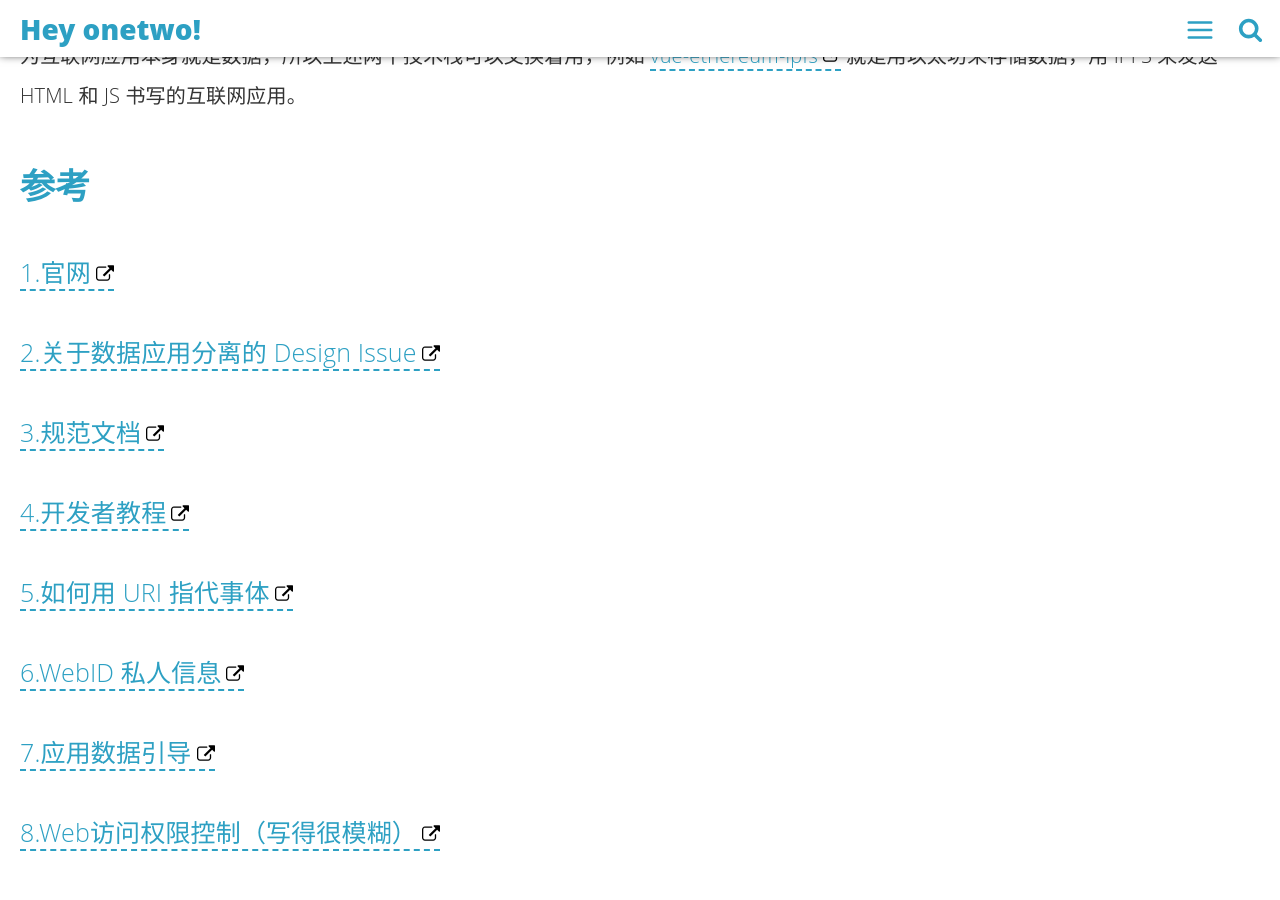
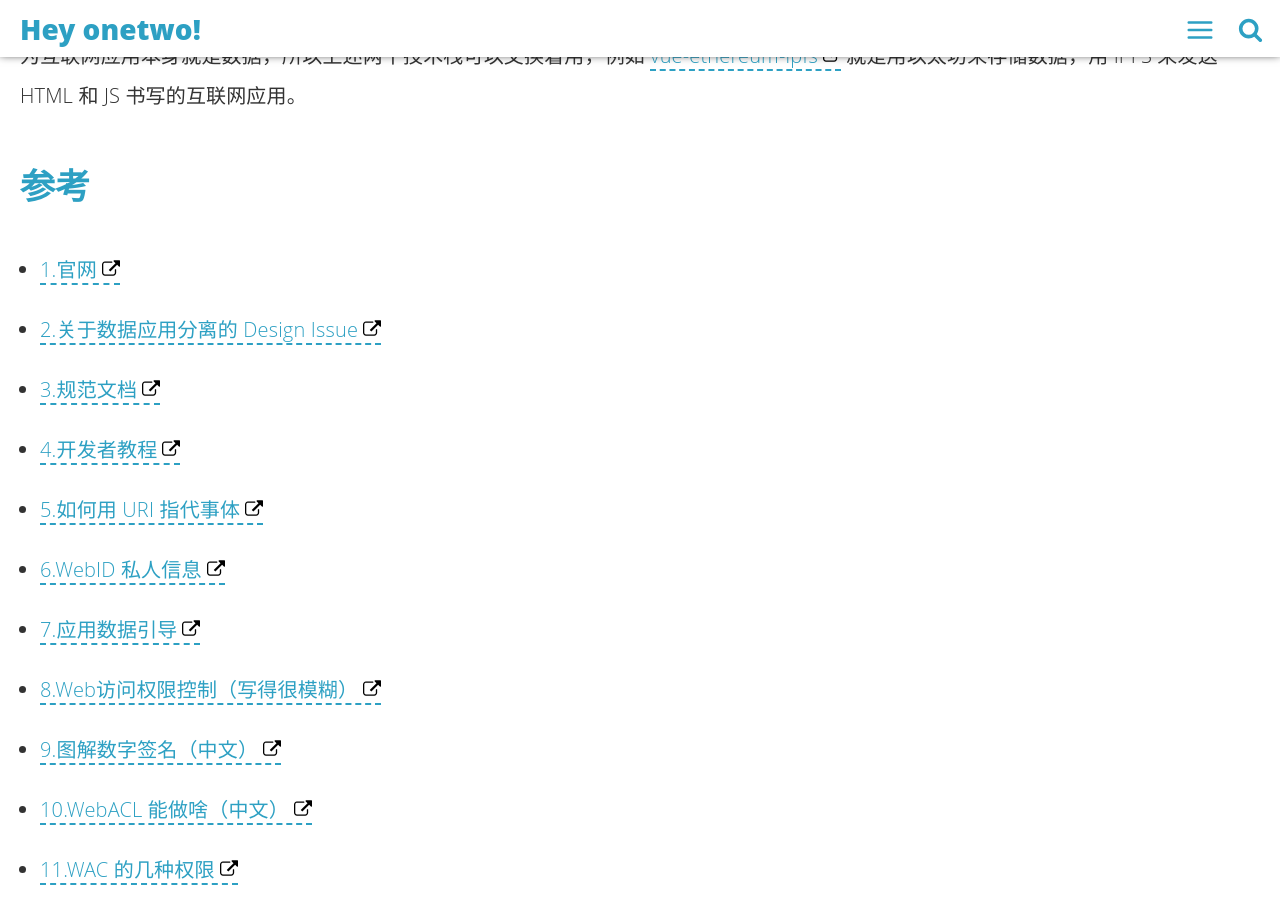
Before and after one commit to linonetwo/linonetwo.github.io, a Jekyll site: the page built from _posts/2018-02-26-看看分布式社交协议Solid.md, in a window 1280 px wide and 900 px high, scrolled down 4778 px. Built offline with Jekyll 4.4.1, drawn with Linux system fonts in a browser that asks for light colours; comment, search, counter and statistics services are not loaded.

Commit message:
参考文档换成列表

```diff
--- a/_posts/2018-02-26-看看分布式社交协议Solid.md
+++ b/_posts/2018-02-26-看看分布式社交协议Solid.md
@@ -79,25 +79,14 @@ WebID 也很类似，我们首先要生成一份公钥放在我们的页面上
 在 Solid 之外，我们其实已经有用于编写分布式互联网应用的技术栈，例如以太坊。我们也有分布式地存储数据的技术栈，例如 IPFS。而因为互联网应用本身就是数据，所以上述两个技术栈可以交换着用，例如 [vue-ethereum-ipfs](https://github.com/redacademy/vue-ethereum-ipfs) 就是用以太坊来存储数据，用 IPFS 来发送 HTML 和 JS 书写的互联网应用。
 
 ## 参考
-
-### [<span id="1">1.官网</span>](https://solid.mit.edu/)
-
-### [<span id="2">2.关于数据应用分离的 Design Issue</span>](https://www.w3.org/DesignIssues/CloudStorage.html)
-
-### [<span id="3">3.规范文档</span>](https://github.com/solid/solid-spec)
-
-### [<span id="4">4.开发者教程</span>](https://github.com/solid/solid-tutorial-intro)
-
-### [<span id="5">5.如何用 URI 指代事体</span>](https://www.w3.org/TR/cooluris/#solutions)
-
-### [<span id="6">6.WebID 私人信息</span>](https://github.com/solid/solid-spec/blob/master/solid-webid-profiles.md#public-and-private-profiles)
-
-### [<span id="7">7.应用数据引导</span>](https://github.com/solid/solid/blob/master/proposals/data-discovery.md)
-
-### [<span id="8">8.Web访问权限控制（写得很模糊）</span>](https://www.w3.org/wiki/WebAccessControl)
-
-### [<span id="9">9.图解数字签名（中文）</span>](http://www.ruanyifeng.com/blog/2011/08/what_is_a_digital_signature.html)
-
-### [<span id="10">10.WebACL 能做啥（中文）</span>](https://docs.aws.amazon.com/zh_cn/waf/latest/developerguide/web-acl.html)
-
-### [<span id="11">11.WAC 的几种权限</span>](https://github.com/solid/web-access-control-spec#modes-of-access)
+- [<span id="1">1.官网</span>](https://solid.mit.edu/)
+- [<span id="2">2.关于数据应用分离的 Design Issue</span>](https://www.w3.org/DesignIssues/CloudStorage.html)
+- [<span id="3">3.规范文档</span>](https://github.com/solid/solid-spec)
+- [<span id="4">4.开发者教程</span>](https://github.com/solid/solid-tutorial-intro)
+- [<span id="5">5.如何用 URI 指代事体</span>](https://www.w3.org/TR/cooluris/#solutions)
+- [<span id="6">6.WebID 私人信息</span>](https://github.com/solid/solid-spec/blob/master/solid-webid-profiles.md#public-and-private-profiles)
+- [<span id="7">7.应用数据引导</span>](https://github.com/solid/solid/blob/master/proposals/data-discovery.md)
+- [<span id="8">8.Web访问权限控制（写得很模糊）</span>](https://www.w3.org/wiki/WebAccessControl)
+- [<span id="9">9.图解数字签名（中文）</span>](http://www.ruanyifeng.com/blog/2011/08/what_is_a_digital_signature.html)
+- [<span id="10">10.WebACL 能做啥（中文）</span>](https://docs.aws.amazon.com/zh_cn/waf/latest/developerguide/web-acl.html)
+- [<span id="11">11.WAC 的几种权限</span>](https://github.com/solid/web-access-control-spec#modes-of-access)
```
